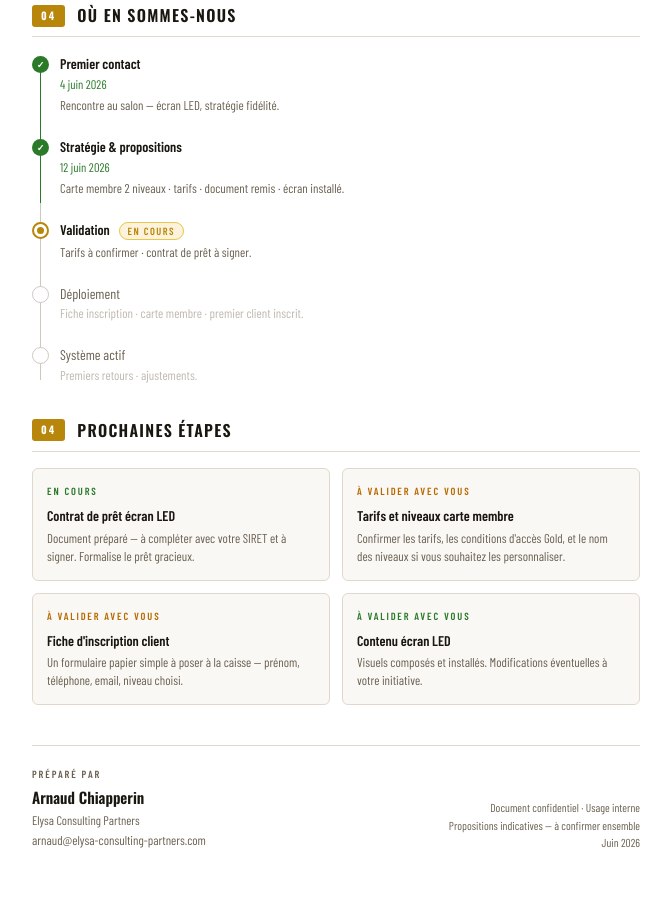
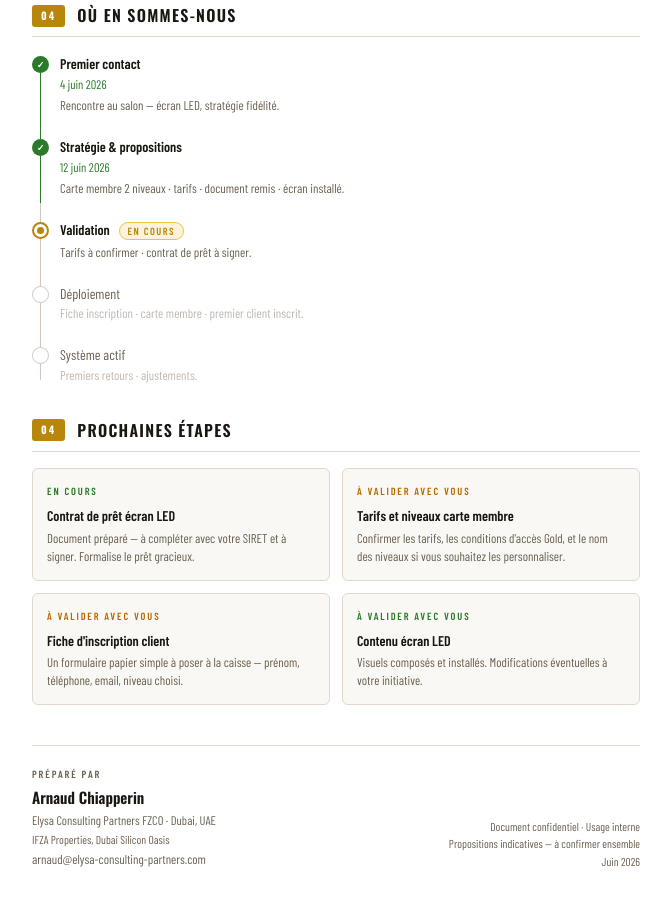
Before and after one commit to Wootopia-display/best-barber, a plain HTML site: page debrief-walid.html in a window 1280 px wide. Shown: the part 2245-3151 px from the top of the page, without its empty margins (304-975 px from the left). Drawn offline with nearby package versions, Linux system fonts and the light colour scheme; a web font is replaced by a local one.

Commit message:
fix: footer — ajout Dubai + adresse IFZA
Co-Authored-By: Claude Sonnet 4.6 <noreply@anthropic.com>

```diff
--- a/debrief-walid.html
+++ b/debrief-walid.html
@@ -721,7 +721,8 @@ body {
     <div class="footer-contact">
       <div class="footer-label">Préparé par</div>
       <div class="footer-name">Arnaud Chiapperin</div>
-      <div style="font-size:0.78rem;color:var(--muted);margin-top:1px;">Elysa Consulting Partners</div>
+      <div style="font-size:0.78rem;color:var(--muted);margin-top:1px;">Elysa Consulting Partners FZCO · Dubai, UAE</div>
+      <div style="font-size:0.72rem;color:var(--muted);margin-top:1px;">IFZA Properties, Dubai Silicon Oasis</div>
       <div class="footer-email">arnaud@elysa-consulting-partners.com</div>
     </div>
     <div class="footer-note">
```
